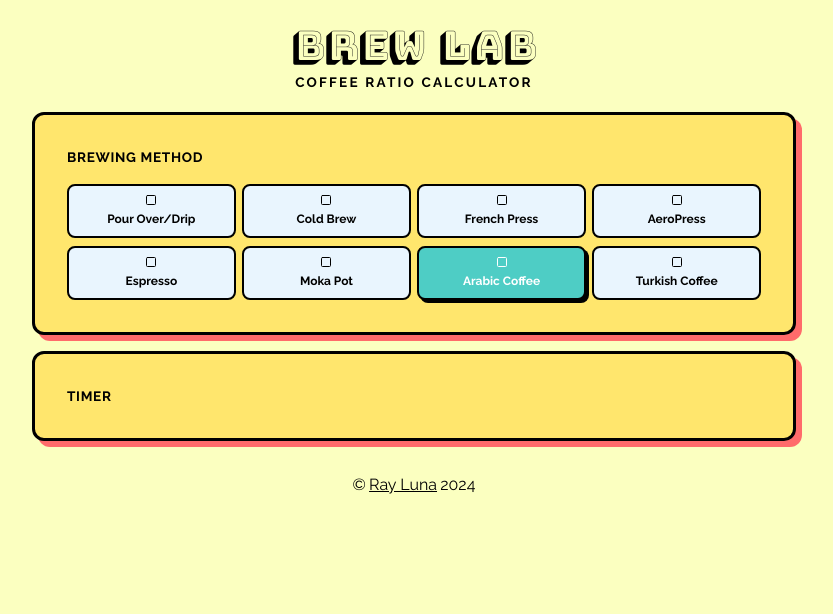
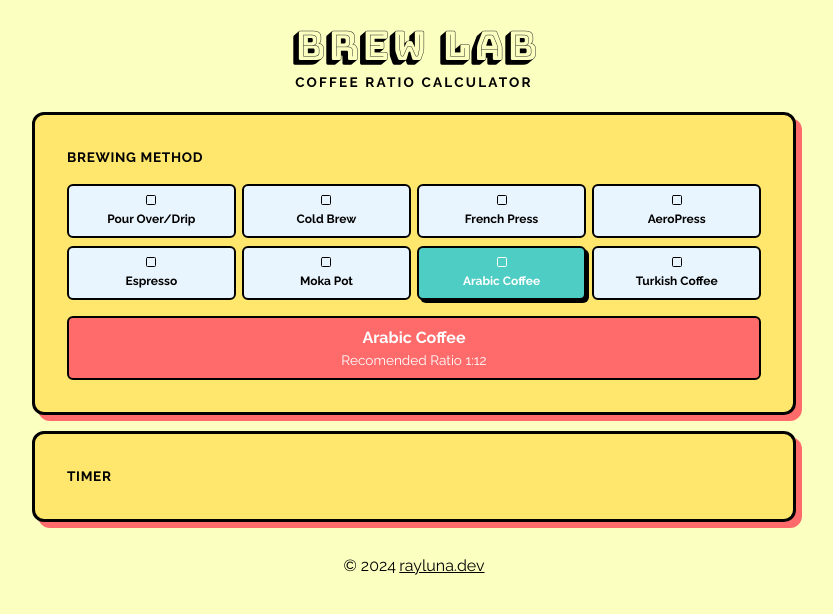
Before and after one commit to leon-luna-ray/brewlab, a Vue app: page / in a window 1280 px wide. Shown: the top 614 px of the page, without its empty margins (226-1059 px from the left). Built offline with nearby package versions, Linux system fonts and the light colour scheme.

Commit message:
ratio widget

```diff
--- a/src/assets/css/components.css
+++ b/src/assets/css/components.css
@@ -1,5 +1,5 @@
 .btn {
-    @apply border-[2px] border-black rounded-lg px-[0.5rem] py-[0.5rem] transition-all-300 hover:shadow-black;
+    @apply border-btn px-[0.5rem] py-[0.5rem] transition-all-300 hover:shadow-black;
 }
 
 .btn.light-blue {
@@ -11,5 +11,5 @@
 }
 
 .widget {
-    @apply border-[3px] border-black rounded-xl p-[2rem] bg-yellow max-w-[764px] shadow-red w-full flex flex-col gap-[1rem];
+    @apply border-widget p-[2rem] bg-yellow max-w-[764px] shadow-red w-full flex flex-col gap-[1rem];
 }
--- a/src/assets/css/theme.css
+++ b/src/assets/css/theme.css
@@ -11,5 +11,4 @@
 
     --font-bungee: 'Bungee Shade', cursive;
     --font-raleway: Raleway, sans-serif;
-
 }
--- a/src/assets/css/utilities.css
+++ b/src/assets/css/utilities.css
@@ -48,3 +48,10 @@
 @utility shadow-black {
   @apply shadow-[3px_3px_0px_0px_rgba(0,0,0,1)];
 }
+@utility border-widget {
+  @apply border-[3px] border-black rounded-xl;
+}
+
+@utility border-btn {
+  @apply border-[2px] border-black rounded-md;
+}
--- a/src/components/Footer.vue
+++ b/src/components/Footer.vue
@@ -1,5 +1,5 @@
 <template>
     <footer>
-        <div class="container py-[2rem] flex justify-center gap-[0.2rem]">&copy <a href="https://www.rayluna.dev" target="_blank">Ray Luna</a> {{ new Date().getFullYear() }}</div>
+        <div class="container py-[2rem] flex justify-center gap-[0.2rem]">&copy  {{ new Date().getFullYear() }} <a href="https://www.rayluna.dev" target="_blank">rayluna.dev</a></div>
   </footer>
 </template>
--- a/src/components/RatioWidget.vue
+++ b/src/components/RatioWidget.vue
@@ -2,11 +2,18 @@
   <div class="widget">
     <h2 class="label-text">Brewing Method</h2>
     <div class="grid grid-cols-2 md:grid-cols-4 gap-x-[0.4rem] gap-[0.5rem]">
-      <button v-for="item in ratios" :class="['btn light-blue flex flex-col  gap-[0.25rem] justify-center items-center', { 'active': brewMethod.name === item.name }]"
+      <button v-for="item in ratios"
+        :class="['btn light-blue flex flex-col  gap-[0.25rem] justify-center items-center', { 'active': brewMethod.name === item.name }]"
         @click="brewMethod = item">
-        <IconSquare class="h-[12px] w-[12px]"/>
+        <IconSquare class="h-[12px] w-[12px]" />
         <span class="font-[700] text-[0.75rem]">{{ item.name }}</span>
       </button>
+    </div>
+    <div class="border-btn bg-red text-white p-[0.5rem]">
+      <div class="text-center">
+        <p class="font-[700]">{{ brewMethod.name }}</p>
+        <p class="text-[0.85rem]">Recomended Ratio 1:{{ brewMethod.ratio }}</p>
+      </div>
     </div>
     <!-- <div class="container py-8 flex-col-2 items-center">
       <div class="title">
```
